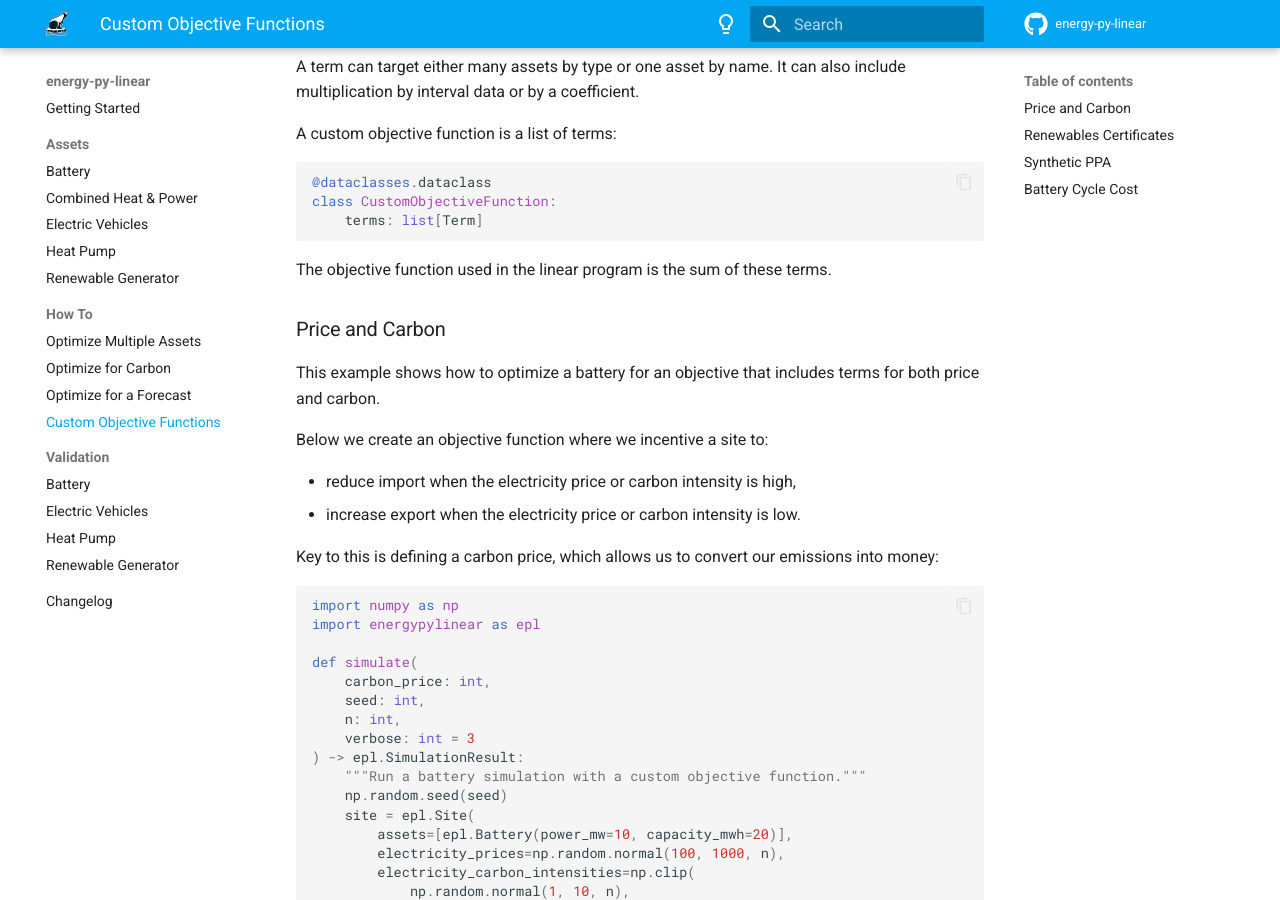
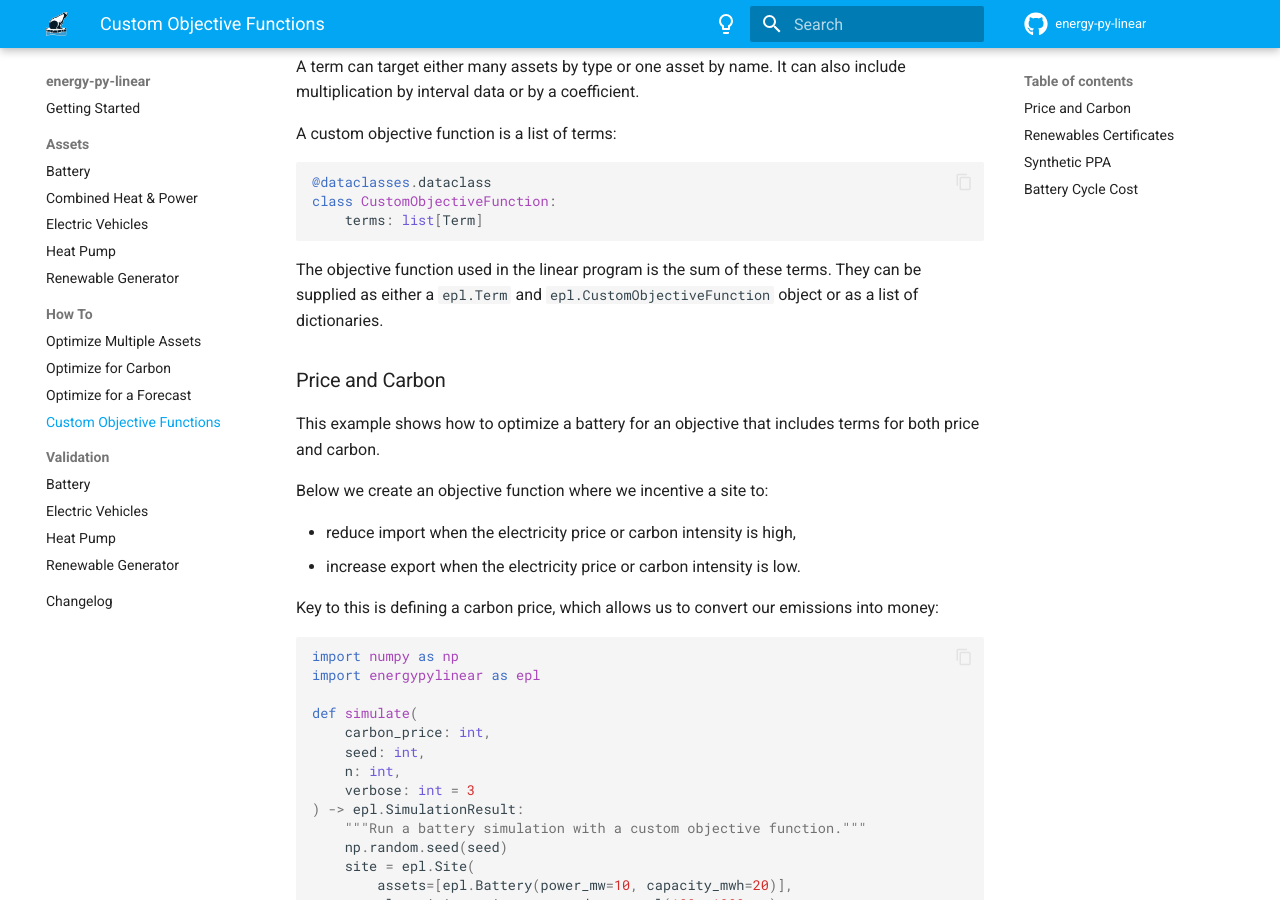
Before and after one commit to ADGEfficiency/energy-py-linear, an MkDocs documentation site: the page built from docs/docs/how-to/custom-objectives.md, in a window 1280 px wide and 900 px high, scrolled down 643 px. Built offline with MkDocs 1.6.1 and Material for MkDocs 9.7.7, drawn with Linux system fonts in a browser that asks for light colours; comment, search, counter and statistics services are not loaded; the version menu is left out.

Commit message:
feat: improve custom obj and battery validation docs

````diff
--- a/docs/docs/how-to/custom-objectives.md
+++ b/docs/docs/how-to/custom-objectives.md
@@ -30,7 +30,7 @@ class CustomObjectiveFunction:
     terms: list[Term]
 ```
 
-The objective function used in the linear program is the sum of these terms.
+The objective function used in the linear program is the sum of these terms. They can be supplied as either a `epl.Term` and `epl.CustomObjectiveFunction` object or as a list of dictionaries.
 
 ### Price and Carbon
 
````
Also changed, not shown: docs/docs/validation/battery.md (+3 -3 lines), docs/generate-plots.py (+8 -7 lines).
